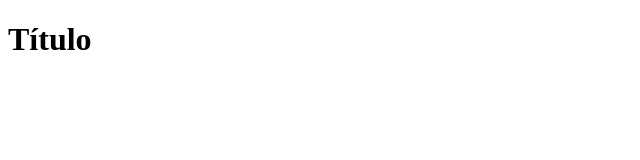
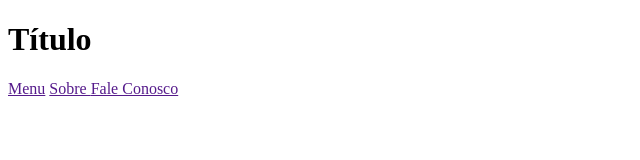
Before and after one commit to brunaoll/Ola-Mundo, a plain HTML site: page index.html in a window 1280 px wide. Shown: the whole page, without its empty margins (0-640 px from the left). Drawn offline with Linux system fonts and the light colour scheme.

Commit message:
Adicionei menus ao site

```diff
--- a/index.html
+++ b/index.html
@@ -11,7 +11,9 @@
            <h1>Título</h1>
         </header>
         <nav>
-
+           <a href="">Menu</a>
+           <a href="">Sobre </a>
+           <a href="">Fale Conosco</a>
         </nav>
     </main>
 </body>
```
